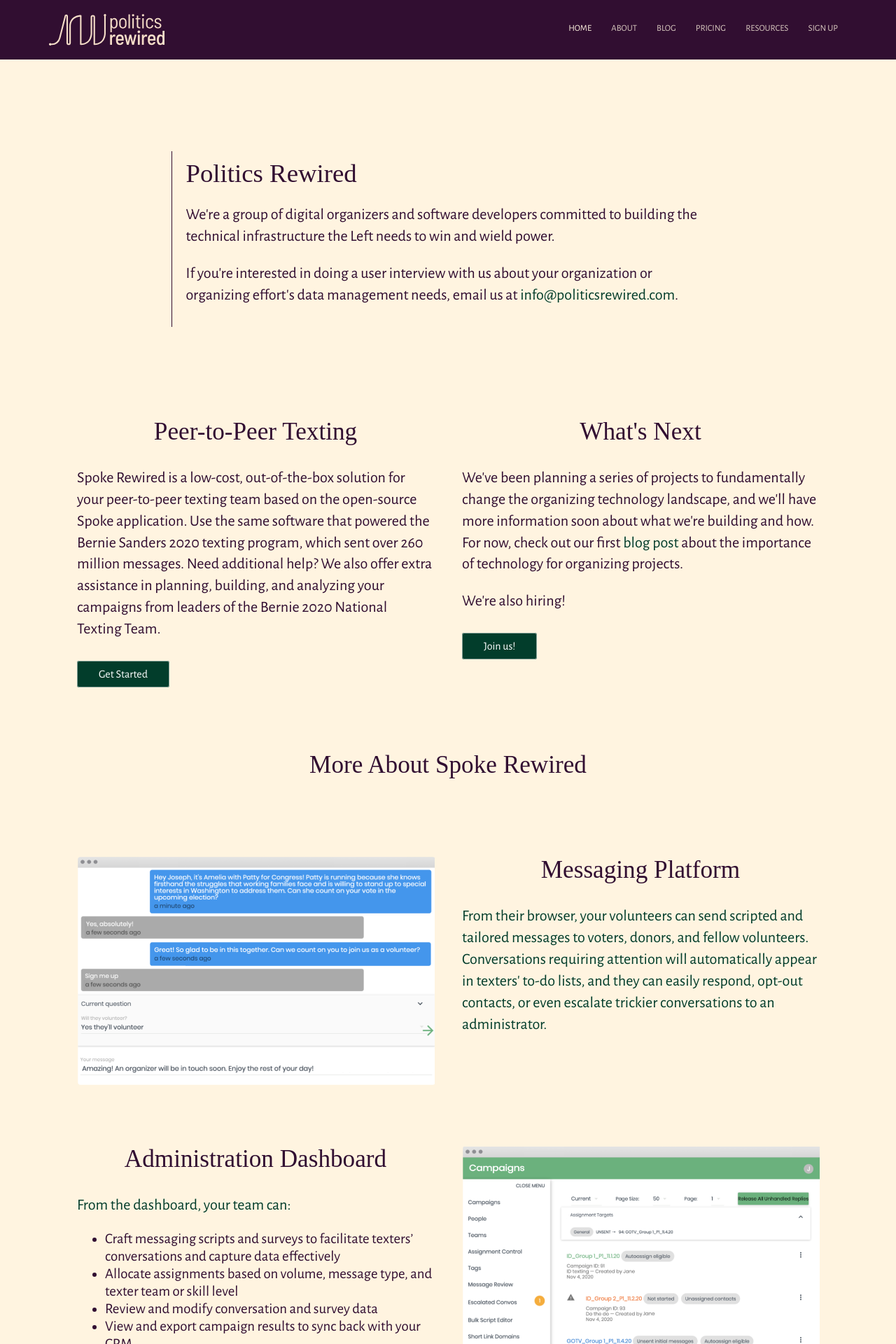
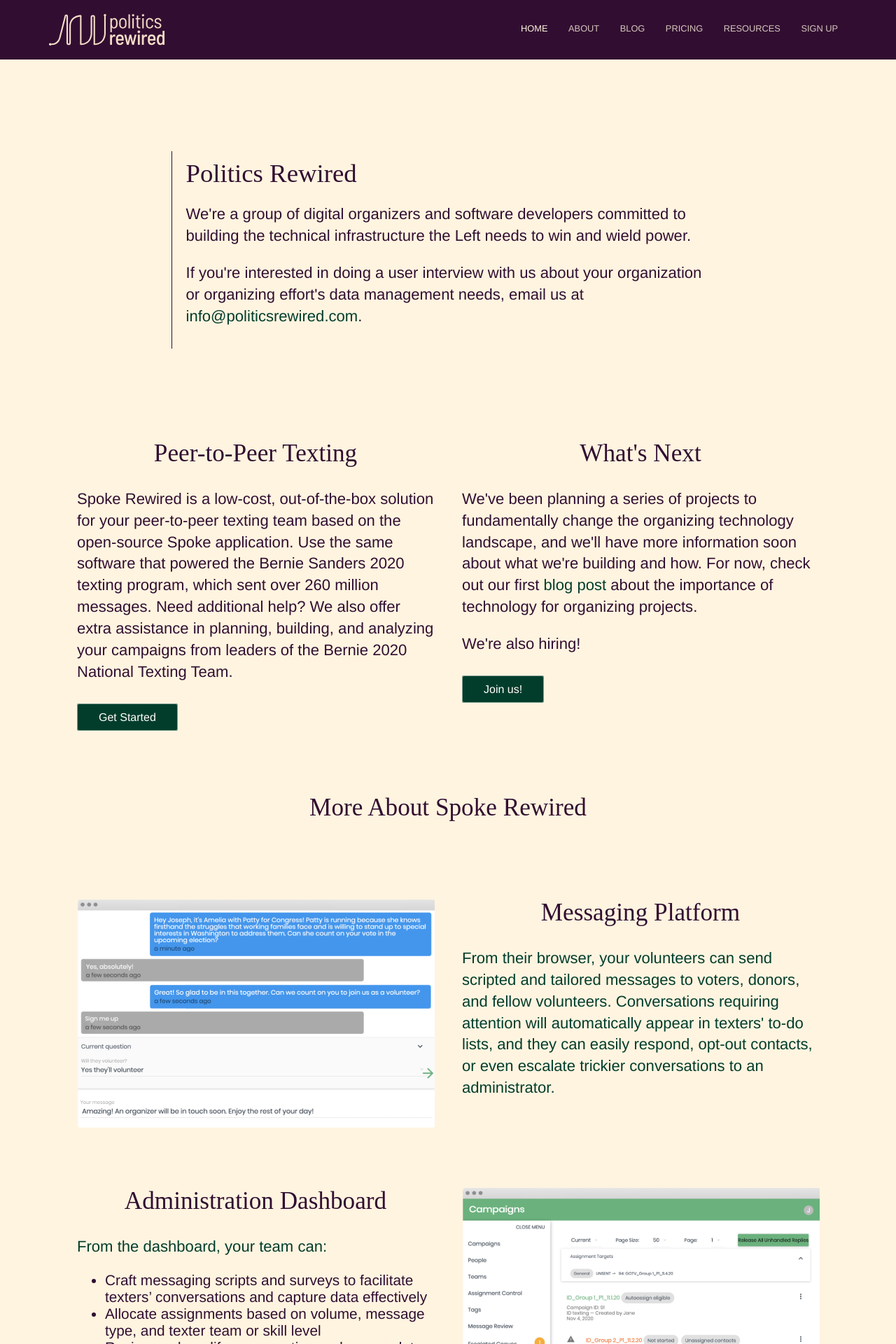
Before and after one commit to politics-rewired/politics-rewired.github.io, a Jekyll site: the page built from index.html, in a window 1280 px wide. Shown: the top 1920 px of the page at 70% size. Built offline with Jekyll 4.4.1, drawn with Linux system fonts in a browser that asks for light colours; some web fonts are replaced; comment, search, counter and statistics services are not loaded.

Commit message:
feat: add Karla font

```diff
--- a/_sass/fonts.scss
+++ b/_sass/fonts.scss
@@ -1,30 +1,15 @@
 @font-face {
-  font-family: "Alegreya Sans";
-  src: url("/assets/fonts/Alegreya Sans/AlegreyaSans-Regular.ttf")
+  font-family: "Karla";
+  src: url("/assets/fonts/Karla/Karla-Regular.ttf")
     format("truetype");
   font-weight: normal;
   font-style: normal;
 }
 
 @font-face {
-  font-family: "Alegreya Sans";
-  src: url("/assets/fonts/Alegreya Sans/AlegreyaSans-Bold.ttf")
+  font-family: "Karla";
+  src: url("/assets/fonts/Karla/Karla-ExtraBold.ttf")
     format("truetype");
   font-weight: bold;
   font-style: normal;
 }
-
-@font-face {
-  font-family: "Alegreya";
-  src: url("/assets/fonts/Alegreya Serif/Alegreya-Regular.ttf")
-    format("truetype");
-  font-weight: normal;
-  font-style: normal;
-}
-
-@font-face {
-  font-family: "Alegreya";
-  src: url("/assets/fonts/Alegreya Serif/Alegreya-Bold.ttf") format("truetype");
-  font-weight: bold;
-  font-style: normal;
-}
```
Also changed, not shown: assets/fonts/Karla/Karla-Bold.ttf (added), assets/fonts/Karla/Karla-BoldItalic.ttf (added), assets/fonts/Karla/Karla-ExtraBold.ttf (added), assets/fonts/Karla/Karla-ExtraBoldItalic.ttf (added), assets/fonts/Karla/Karla-ExtraLight.ttf (added), assets/fonts/Karla/Karla-ExtraLightItalic.ttf (added), assets/fonts/Karla/Karla-Italic.ttf (added), assets/fonts/Karla/Karla-Light.ttf (added), assets/fonts/Karla/Karla-LightItalic.ttf (added), assets/fonts/Karla/Karla-Medium.ttf (added), assets/fonts/Karla/Karla-MediumItalic.ttf (added), assets/fonts/Karla/Karla-Regular.ttf (added), assets/fonts/Karla/Karla-SemiBold.ttf (added), assets/fonts/Karla/Karla-SemiBoldItalic.ttf (added).
